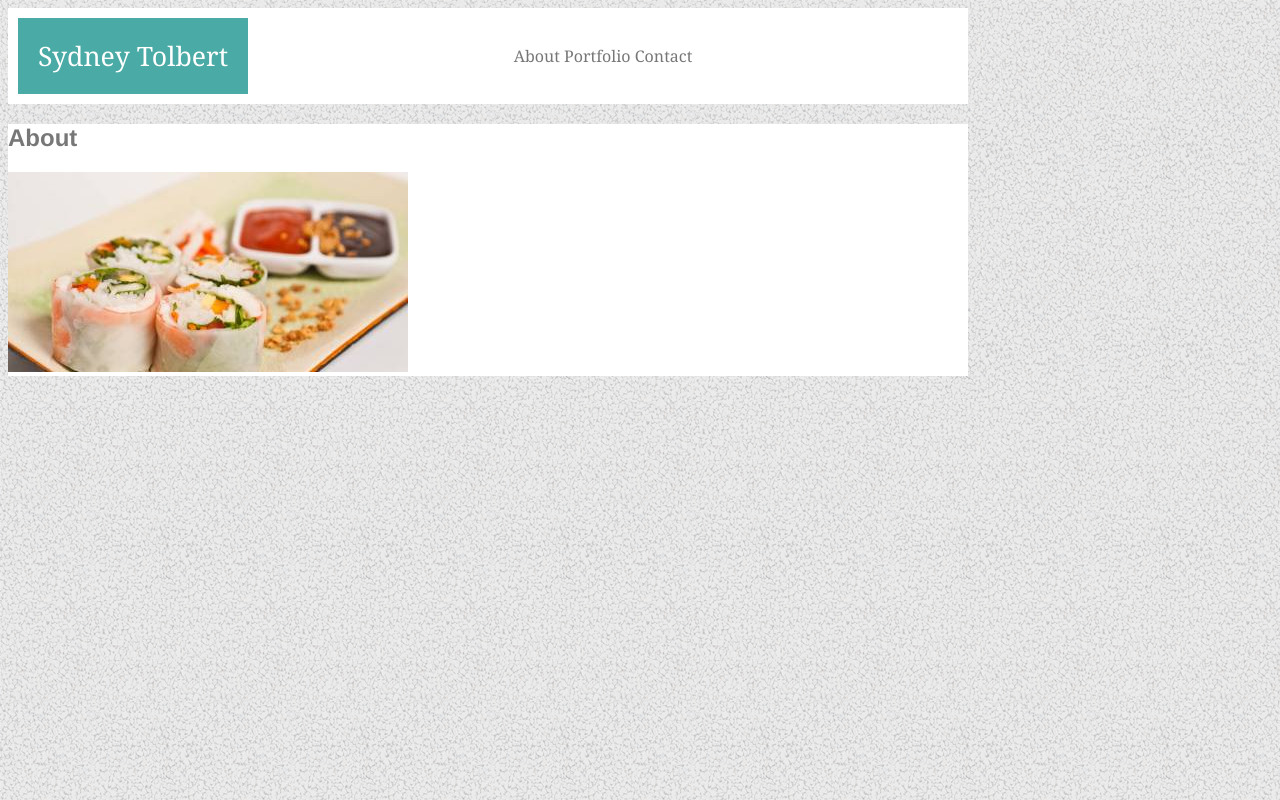
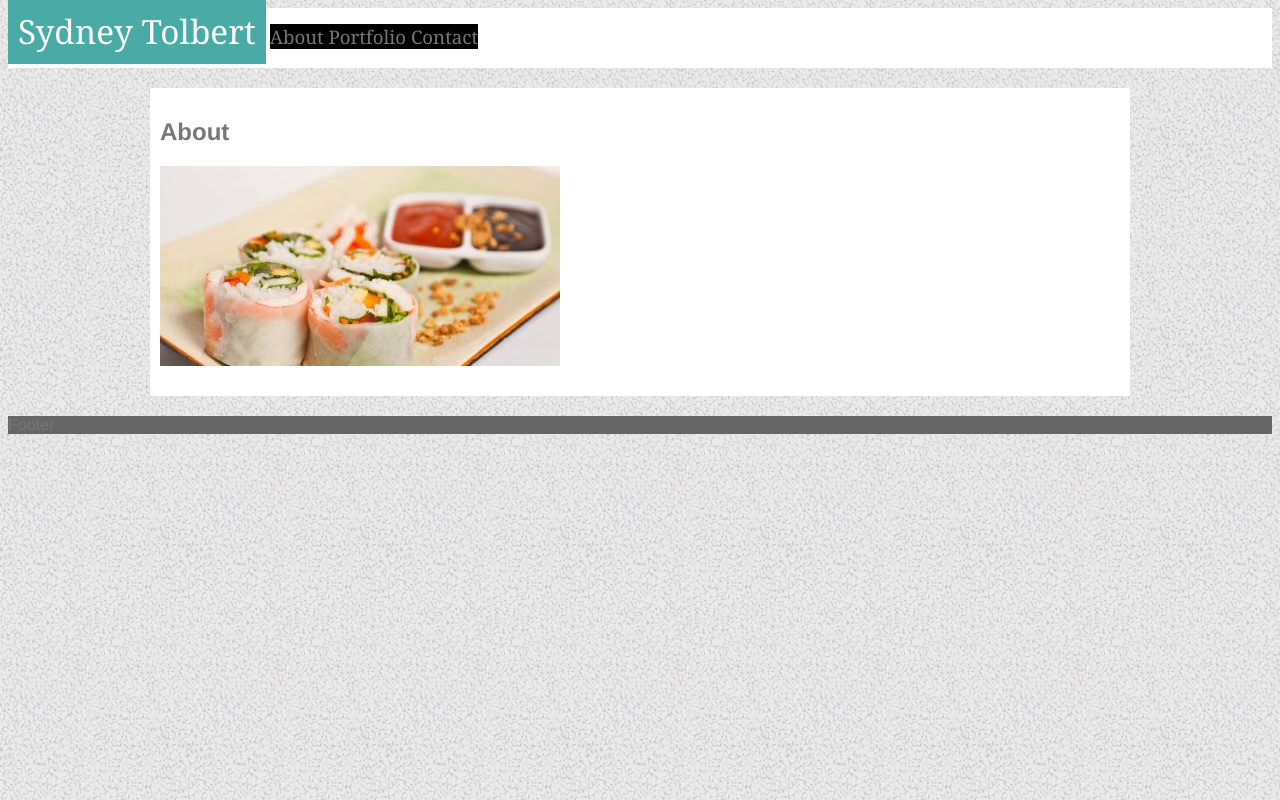
Before and after one commit to stolbert3/Basic-Portfolio, a plain HTML site: page index.html in a window 1280 px wide. Drawn offline with Linux system fonts and the light colour scheme.

Commit message:
<progress>

```diff
--- a/assets/css/style.css
+++ b/assets/css/style.css
@@ -1,7 +1,10 @@
+* {
+    /*box-sizing: content-box;*/
+}
+
 body {
     background: url("../images/gravel.png");
     color: #777777;
-    width: 960px;
     font-family: "Helvetica Neue";
 
 }
@@ -11,39 +14,47 @@ a {
     color: #777777;
 }
 
+.whiteBar {
+    background: #ffffff;
+    font-family: "Georgia";
+    width: 100%;
+    height: 60px;
+}
+
 .index-container {
-    background: #ffffff;
-    border-color: #cccccc;
-    border-width: 2px;
-    font-family: "Georgia";
-    padding: 10px;
-    display: flex;
-    margin: auto;
+    width: 960px;
 }
 
 #logo {
     background: #4aaaa5;
     color: #ffffff;
-    padding: 20px;
-    font-size: 20pt;
+    font-size: 25pt;
+    display: inline;
+    text-align: center;
+    padding: 10px;
 }
 
 #menu {
-    height: 100%;
-    margin: auto;
+    font-size: 14pt;
     text-align: right;
+    background: black;
+    display: inline;
 }
 
-#info-container {
-    background: #ffffff;
-    border-color: #dddddd;
-    border-width: 2px;
-    display: block;
-    margin: auto;
-}
 
 #footer {
     background: #666666;
     display: block;
     margin: auto;
+    width: 100%;
 }
+
+.container {
+    width: 960px;
+    background: #ffffff;
+    border-color: #dddddd;
+    border-width: 2px;
+    display: block;
+    margin: 20px auto;
+    padding: 10px;
+}
--- a/index.html
+++ b/index.html
@@ -6,28 +6,30 @@
         <link rel="stylesheet" type = "text/css" href ="assets/css/style.css">
     </head>
     <body>
-        <div class = "index-container">
-            <a href = "index.html" id = "logo">Sydney Tolbert</a>
-            <nav id="menu">
-                <a href = "index.html">About</a>
-                <a href = "portfolio.html">Portfolio</a>
-                <a href = "contact.html">Contact</a>
-            </nav>
+        <div class="whiteBar">
+            <div class = "index-container">
+                <a href = "index.html" id = "logo">Sydney Tolbert</a>
+                <div id="menu">
+                    <a href = "index.html">About</a>
+                    <a href = "portfolio.html">Portfolio</a>
+                    <a href = "contact.html">Contact</a>
+                </div>
+            </div>
         </div>
 
-        <div id="info-container" class = "container">
+        <div id="info-container" class= "container">
             <section class="main-section">
-                <h1 class="header">About</h1>
-                <img src = "./assets/images/profile.jpg" class = "" alt = "Sydney Tolbert">
+                <h1>About</h1>
+                <img src = "./assets/images/profile.jpg">
                 <p></p>
                 <p></p>
                 <p></p>
             </section>
         </div>
 
-        <div id="footer">
-            <p></p>
-        </div>
+        <footer id="footer">
+            <p>Footer</p>
+        </footer>
 
     </body>
 </html>
```
Also changed, not shown: contact.html (+14 -12 lines), portfolio.html (+14 -12 lines).
